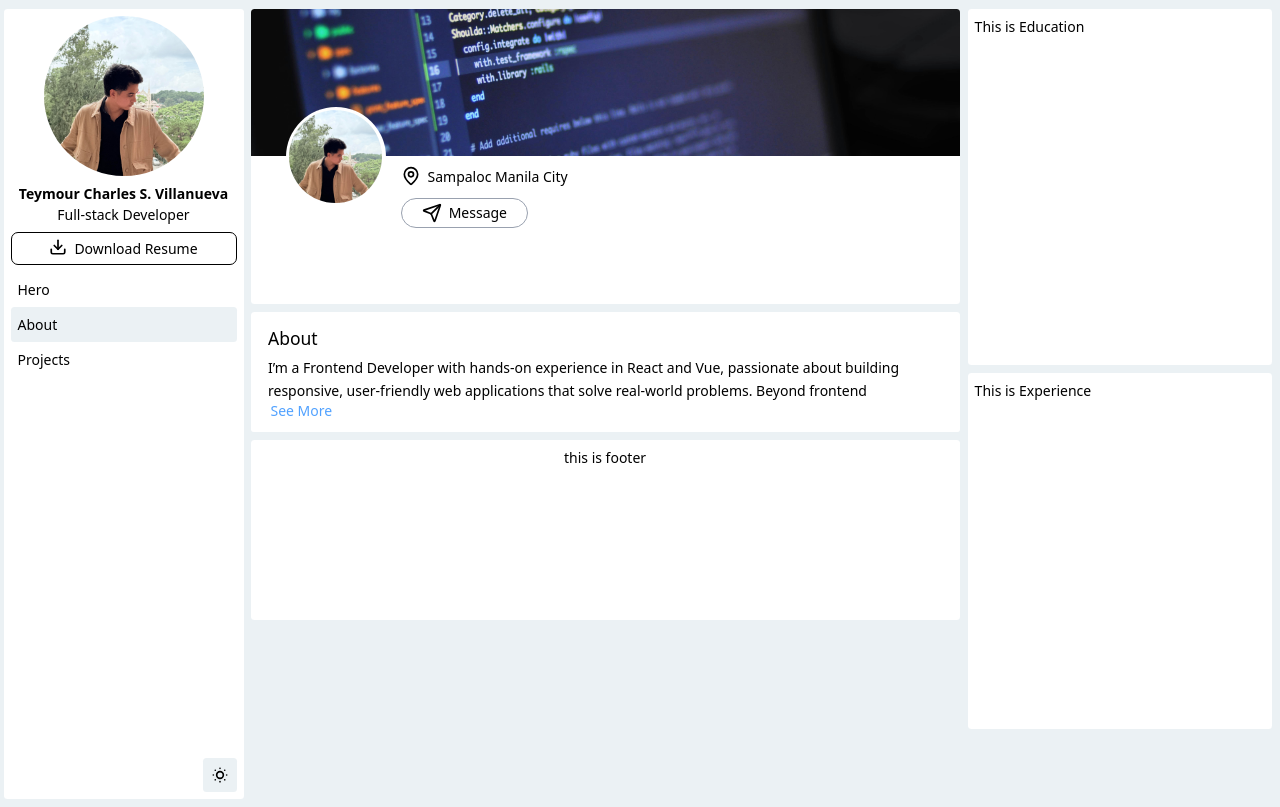
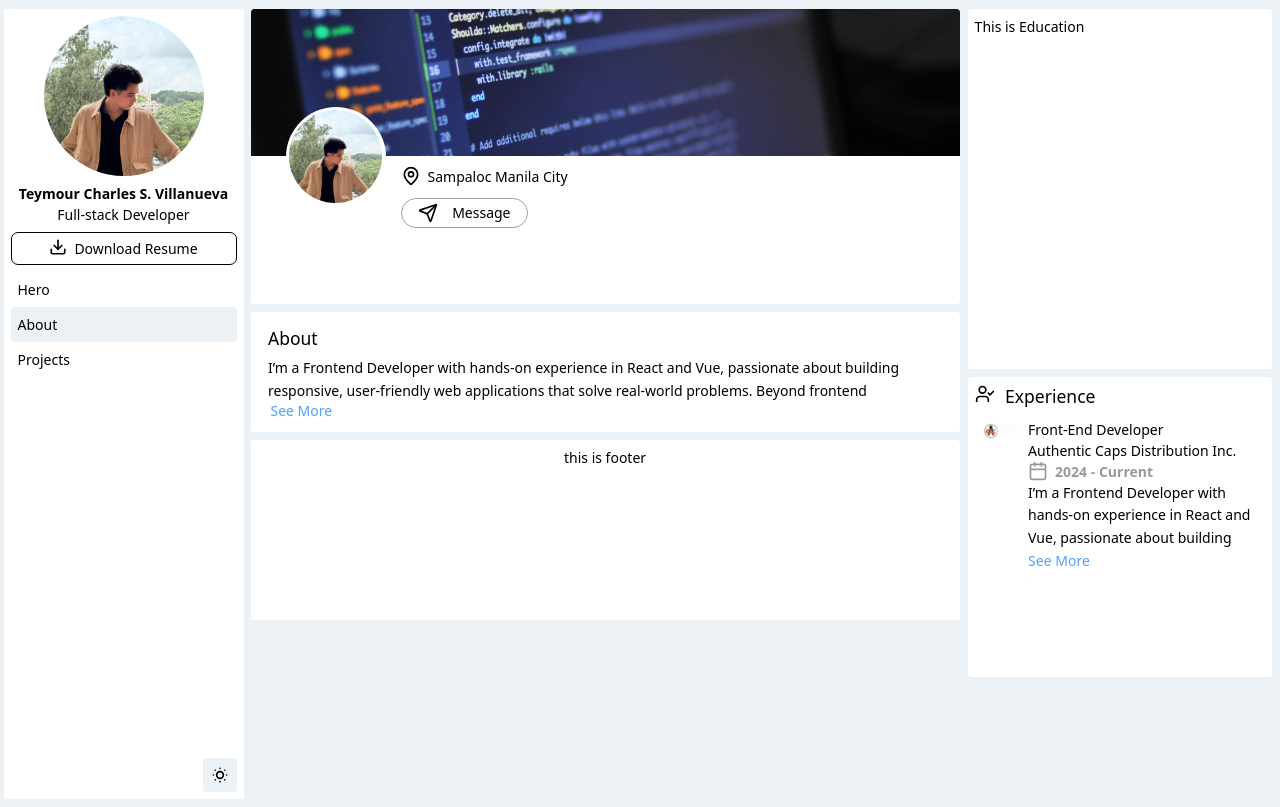
Before and after one commit to TeymourCharles/my-portfolio, a React (Vite) app: page /about in a window 1280 px wide. Built offline with nearby package versions, Linux system fonts and the light colour scheme.

Commit message:
updated about page experience card with sample contents

```diff
--- /dev/null
+++ b/src/assets/icon_components/DateIcon.jsx
@@ -0,0 +1,23 @@
+
+function DateIcon({ size = 20, className = "" }) {
+  return (
+   <svg
+    xmlns="http://www.w3.org/2000/svg"
+    width={size}
+    height={size}
+    viewBox="0 0 24 24"
+    fill="none"
+    stroke="currentColor"
+    stroke-width="2"
+    stroke-linecap="round"
+    stroke-linejoin="round"
+    class={`lucide lucide-calendar-icon lucide-calendar ${className}`}>
+        <path d="M8 2v4"/>
+        <path d="M16 2v4"/>
+        <rect width="18" height="18" x="3" y="4" rx="2"/>
+        <path d="M3 10h18"/>
+    </svg>
+  );
+}
+
+export default DateIcon;
--- /dev/null
+++ b/src/assets/icon_components/ExperienceIcon.jsx
@@ -0,0 +1,23 @@
+// MyLogo.jsx
+
+function ExperienceIcon({ size = 20, className = "" }) {
+  return (
+   <svg
+        xmlns="http://www.w3.org/2000/svg"
+        width={size}
+        height={size}
+        viewBox="0 0 24 24"
+        fill="none"
+        stroke="currentColor"
+        stroke-width="2"
+        stroke-linecap="round"
+        stroke-linejoin="round"
+        class={`lucide lucide-user-check-icon lucide-user-check ${className}`}>
+            <path d="m16 11 2 2 4-4"/>
+            <path d="M16 21v-2a4 4 0 0 0-4-4H6a4 4 0 0 0-4 4v2"/>
+            <circle cx="9" cy="7" r="4"/>
+    </svg>
+  );
+}
+
+export default ExperienceIcon;
--- a/src/components/Experience.jsx
+++ b/src/components/Experience.jsx
@@ -1,7 +1,74 @@
+import Acd from "../assets/images/Experience/acdi-logo.webp"
+import ExperienceIcon from "../assets/icon_components/ExperienceIcon"
+import { useState } from "react";
+import { motion } from "motion/react";
+import DateIcon from "../assets/icon_components/DateIcon";
+
+const text = `I’m a Frontend Developer with hands-on experience in React and Vue,
+                passionate about building responsive, user-friendly web applications that
+                solve real-world problems. Beyond frontend development, I have experience
+                creating backend APIs, integrating databases, and ensuring smooth communication
+                between client and server. I am also comfortable deploying projects, setting up
+                environments, and managing applications in live production, which gives me a full-stack
+                perspective on web development.
+
+                I enjoy working on scalable solutions, optimizing performance, and writing clean,
+                maintainable code. I thrive in collaborative environments, learning from real-world
+                challenges, and continuously improving my skills by exploring new frameworks, tools, and
+                technologies. My goal is to create web applications that not only look great but also deliver
+                    seamless functionality and performance for both users and businesses.`
+
 function Experience () {
+    const [isExpanded, setIsExpanded] = useState(false);
+
+
     return (
-        <div>
-            This is Experience
+        <div className="flex flex-col gap-3">
+            <div className="flex gap-3">
+                <ExperienceIcon/>
+                <h5>Experience</h5>
+            </div>
+            <div className="overflow-y-auto max-h-[300px] rounded-md dark:bg-transparent ">
+                <div className="flex gap-1">
+                    <div className="min-w-[50px]">
+                        <div className="rounded-sm px-2 py-1">
+                            <img src={Acd} alt="" className="w-[100%]" />
+                        </div>
+                    </div>
+                    <div className="flex flex-col">
+                        <h6>Front-End Developer</h6>
+                        <span>Authentic Caps Distribution Inc.</span>
+                        <div className="flex gap-2">
+                            <DateIcon className="opacity-40"/>
+                            <span className="opacity-40 font-semibold">2024 - Current</span>
+                        </div>
+
+                        <motion.div className="relative overflow-hidden dark:bg-neutral-800 pb-20 rounded-sm"
+                            initial={false}
+                            animate={{
+                                maxHeight: isExpanded ? 550 : 100
+
+                            }}
+                            transition={{ duration: 0.4, ease: "easeInOut" }}
+                            >
+
+                            <p className="leading-relaxed">
+                                {text}
+
+                            </p>
+                            <span
+                            onClick={() => setIsExpanded(!isExpanded)}
+                            className={`text-blue-400 dark:text-blue-300 cursor-pointer hover:underline inline absolute
+                            bottom-0 left-0 bg-white dark:bg-neutral-800  w-full pb-3`}
+                            >
+                            {isExpanded ? "See Less" : "See More"}
+                            </span>
+                        </motion.div>
+                    </div>
+
+                </div>
+            </div>
+
         </div>
     )
 }
--- a/src/sections/About.jsx
+++ b/src/sections/About.jsx
@@ -44,7 +44,7 @@ function About() {
                                 <LocationIcon/>
                                 <h6>Sampaloc Manila City</h6>
                             </div>
-                            <button type="button" className="flex justify-center items-center min-w-[100px] w-[60%] gap-2 py-1 border border-gray-400 rounded-full px-3">
+                            <button type="button" className="flex justify-center items-center gap-4 min-w-[100px] w-[60%] py-1 border border-gray-400 rounded-full px-3">
                                 <MessageIcon/>
                                 Message
                             </button>
@@ -78,7 +78,7 @@ function About() {
                     <div className="h-[50%] bg-white dark:bg-neutral-800 rounded-sm p-2">
                         <Education/>
                     </div>
-                    <div className="h-[50%] bg-white dark:bg-neutral-800 rounded-sm p-2">
+                    <div className="min-h-[300px] bg-white dark:bg-neutral-800 rounded-sm p-2">
                         <Experience/>
                     </div>
                 </div>
```
Also changed, not shown: src/assets/images/Experience/AH-LOGO-White-BG-primary.png (added), src/assets/images/Experience/acdi-logo.webp (added).
